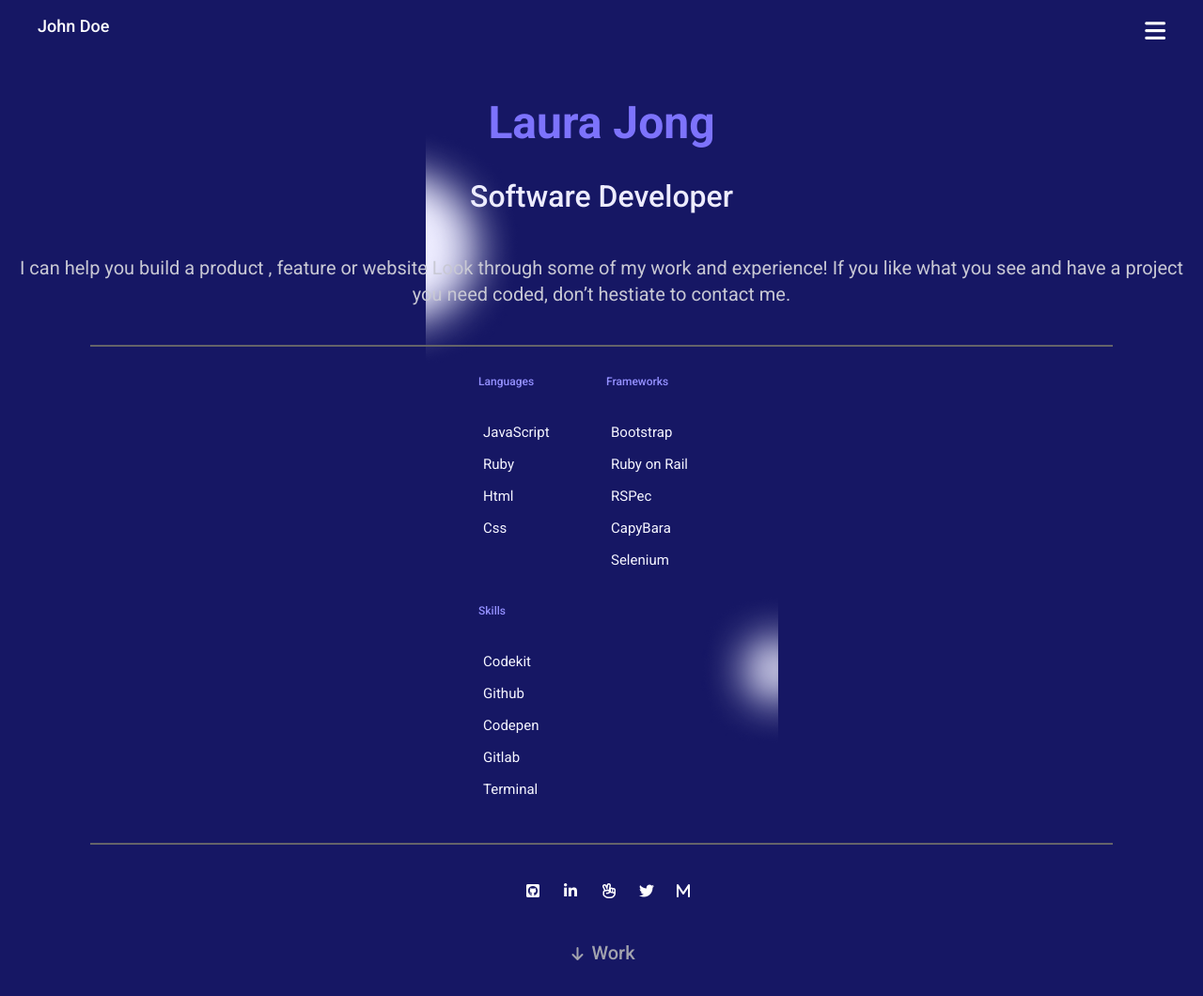
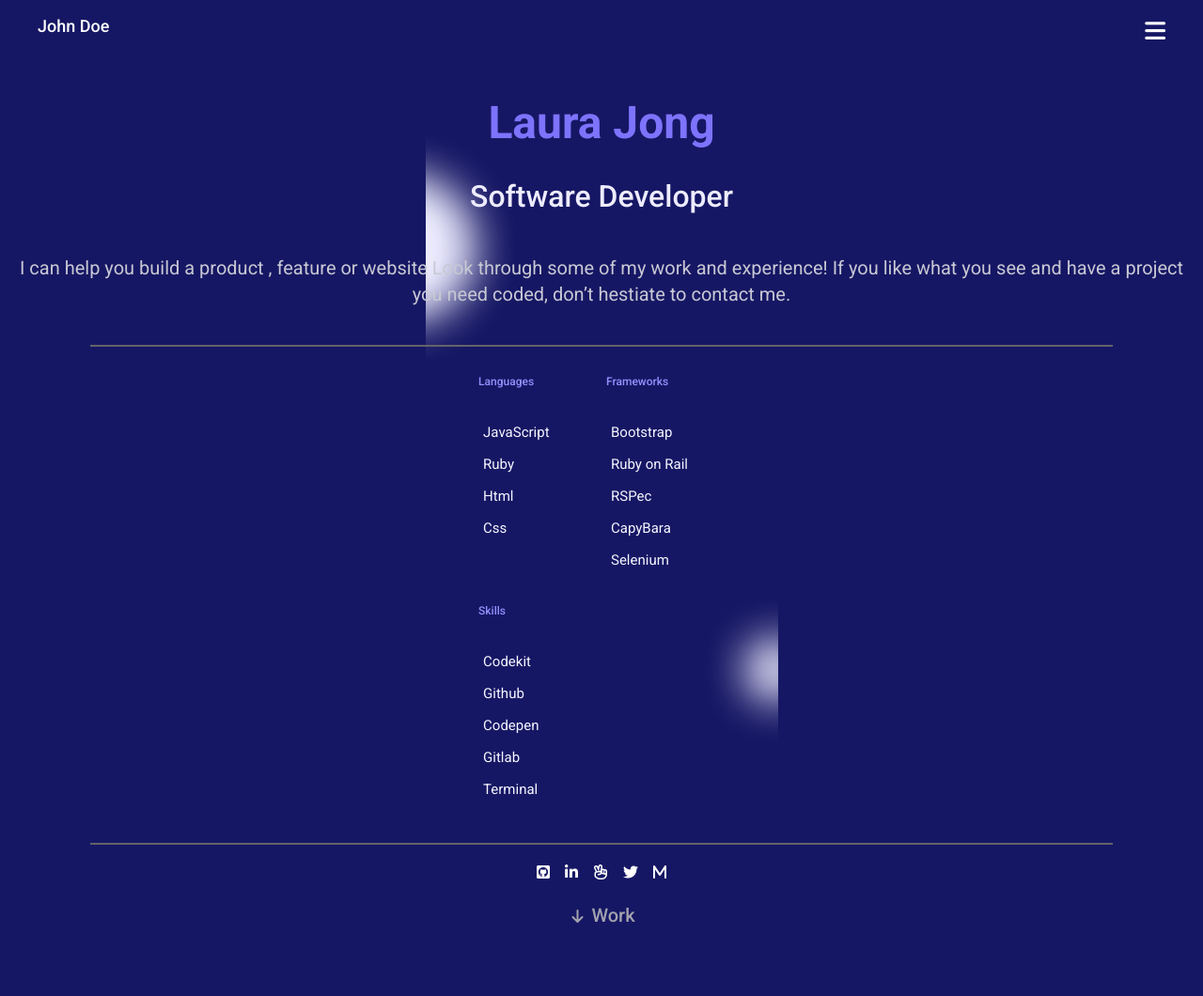
Before and after one commit to Chrissiku/Portfolio-mobile, a website: page index.html in a window 1280 px wide. Shown: the whole page at 94% size. After the commit the page ends 1037 px from the top, so only its background shows below. Drawn offline with Linux system fonts and the light colour scheme.

Commit message:
Add list icons of user in ul tag and add the menu button in a a tag

```diff
--- a/css/style.css
+++ b/css/style.css
@@ -127,14 +127,10 @@
   display: flex;
   justify-content: center;
   align-items: center;
+  gap: 1rem;
+  list-style: none;
   color: #fff;
   margin: 20px 10px;
-}
-
-section .part-three .social div {
-  width: 40px;
-  padding: 20px;
-  font-weight: 700;
 }
 
 section .part-three .work {
--- a/index.html
+++ b/index.html
@@ -17,7 +17,7 @@
     <header>
       <a href="#" class="nav-item brand">John Doe</a>
       <nav class="menu">
-        <div><i class="fa-solid fa-bars"></i></div>
+        <a><i class="fa-solid fa-bars"></i></a>
       </nav>
     </header>
 
@@ -71,13 +71,13 @@
       <div class="line"></div>
 
       <div class="part-three">
-        <div class="social">
-          <div><i class="fa-brands fa-github-square"></i></div>
-          <div><i class="fa-brands fa-linkedin-in"></i></div>
-          <div><i class="fa-regular fa-hand-peace"></i></div>
-          <div><i class="fa-brands fa-twitter"></i></div>
-          <div><i class="fa-solid fa-m"></i></div>
-        </div>
+          <ul  class="social">
+            <li><i class="fa-brands fa-github-square"></i></li>
+            <li><i class="fa-brands fa-linkedin-in"></i></li>
+            <li><i class="fa-regular fa-hand-peace"></i></li>
+            <li><i class="fa-brands fa-twitter"></i></li>
+            <li><i class="fa-solid fa-m"></i></li>
+          </ul>
         <div class="work">
           <div><i class="fa-solid fa-arrow-down"></i><span> Work</span></div>
         </div>
```
